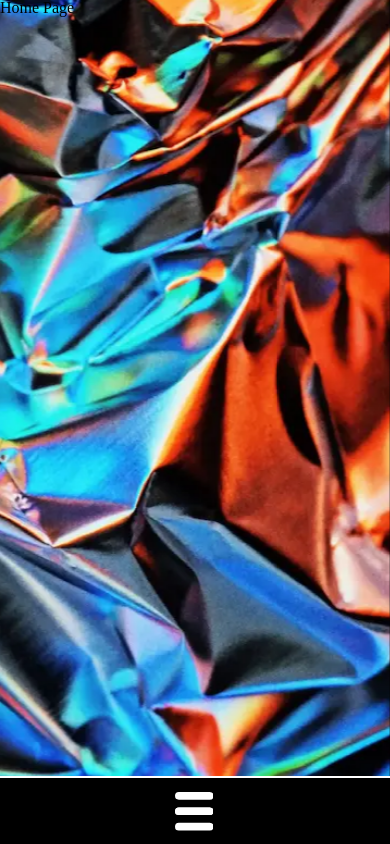
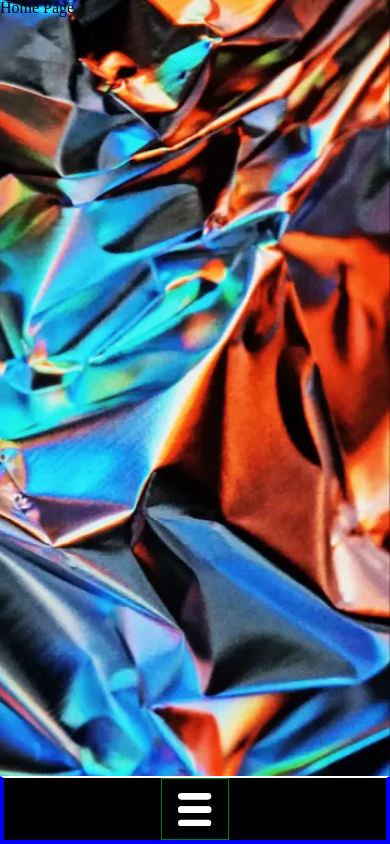
Before and after one commit to Driijko/wren, a Svelte app: page / in a window 390 px wide. Built offline with nearby package versions, Linux system fonts and the light colour scheme.

Commit message:
Consolidate InterfaceSelectionMobile and InterfaceSelectionDesktop into InterfaceSelection.

```diff
--- a/src/components/1-site/interface/Panel.svelte
+++ b/src/components/1-site/interface/Panel.svelte
@@ -4,6 +4,7 @@
   import SiteHeader from "../../4-structures/SiteHeader.svelte";
   import InterfaceSelection
   from "./interface-selection/InterfaceSelection.svelte";
+  import Interface from "./Interface.svelte";
 
 </script>
 
@@ -11,6 +12,7 @@
 <div>
   <SiteHeader />
   <InterfaceSelection />
+  <Interface />
 </div>
 
 <!-- STYLES //////////////////////////////////////////// -->
--- a/src/components/1-site/interface/interface-selection/InterfaceSelection.svelte
+++ b/src/components/1-site/interface/interface-selection/InterfaceSelection.svelte
@@ -28,19 +28,85 @@
     if ($currentPage === "catalogue") {
       buttons = config0;
     } else {
-      buttons = config0;
+      buttons = config1;
     };
   };
 
 </script>
 
 <!-- MARKUP //////////////////////////////////////// -->
-{#if ($breakpoint === "mobile")}
-  <InterfaceSelectionMobile {buttons} />
-{/if}
+<menu class:open={buttons.length > 0}>
+  {#each buttons as button (button.id)}
+    <li class="center">
+      <svelte:component this={button.component} />
+    </li>
+  {/each}
+</menu>
 
 <!-- STYLES ////////////////////////////////////////// -->
 <style>
+/* GENERAL -------------------------------------- */
+menu {
+  display: flex;
+  width: 100%;
+  border: 4px solid blue;
+}
+li {
+  height: 100%;
+  border: 1px solid green;
+}
 
+/* MOBILE ---------------------------------------- */
+@media (orientation:portrait) {
+menu {
+  justify-content: center;
+  background-color: black;
+  height: 8%;
+  border-top-color: white;
+  border-top-style: solid;
+  border-top-width: 0.3dvh;
+  /* opacity: 0;
+  animation: fade-in 2s 1s ease-out forwards; */
+}
+li {
+  width: 8dvh;
+}
+li :global(button) {
+  height: 100%;
+  color: white;
+  padding: 20%;
+}
+}
 
+/* DESKTOP ------------------------------------- */
+@media (orientation: landscape) {
+menu {
+  height: 0%;
+  transition-property: height;
+  transition-timing-function: ease-out;
+  transition-duration: 0.5s;
+  overflow: hidden;
+}
+menu.open {
+  height: 10%;
+}
+li {
+  width: 25%;
+}
+li :global(button) {
+  padding: 30%;
+  border-radius: 0 50% 0 0;
+  background-color: yellow;
+}
+}
+
+/* TRANSITIONS -------------------------------- */
+@media(hover: hover) {
+  li :global(button svg) {
+    transition: transform 0.3s ease-out;
+  }
+  li :global(button:hover svg), li :global(button:focus-visible svg) {
+    transform: scale(1.4);
+  }
+}
 </style>
```
Also changed, not shown: src/components/1-site/interface/interface-selection/InterfaceSelectionDesktop.svelte (added, +15 -0 lines).
